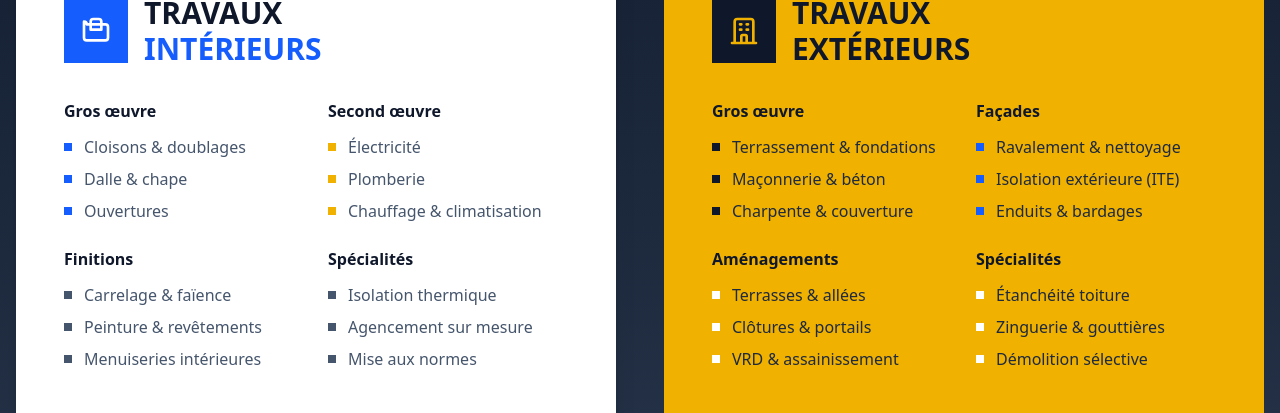
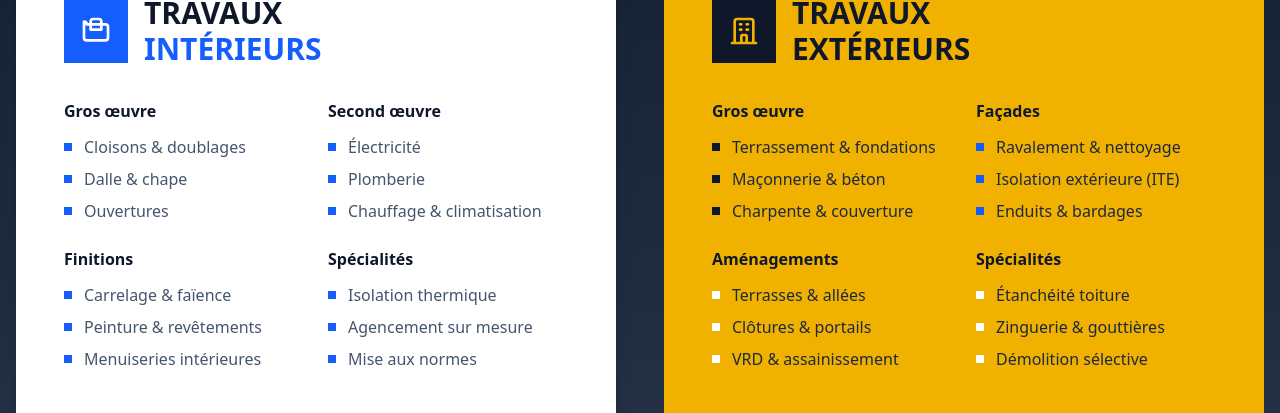
Before and after one commit to mariosrb/btp, a React (Vite) app: page / in a window 1280 px wide. Shown: the part 1331-1744 px from the top of the page. Built offline with nearby package versions, Linux system fonts and the light colour scheme.

Commit message:
Update Home page styling: change bullet colors to blue, adjust button background color, and modify section background for improved aesthetics.

```diff
--- a/src/pages/home.jsx
+++ b/src/pages/home.jsx
@@ -396,15 +396,15 @@ export default function Home() {
                   <h4 className="font-bold text-slate-900 mb-3">Second œuvre</h4>
                   <ul className="space-y-2 text-slate-600">
                     <li className="flex items-start">
-                      <div className="w-2 h-2 bg-yellow-500 mt-2 mr-3 flex-shrink-0"></div>
+                      <div className="w-2 h-2 bg-blue-600 mt-2 mr-3 flex-shrink-0"></div>
                       Électricité
                     </li>
                     <li className="flex items-start">
-                      <div className="w-2 h-2 bg-yellow-500 mt-2 mr-3 flex-shrink-0"></div>
+                      <div className="w-2 h-2 bg-blue-600 mt-2 mr-3 flex-shrink-0"></div>
                       Plomberie
                     </li>
                     <li className="flex items-start">
-                      <div className="w-2 h-2 bg-yellow-500 mt-2 mr-3 flex-shrink-0"></div>
+                      <div className="w-2 h-2 bg-blue-600 mt-2 mr-3 flex-shrink-0"></div>
                       Chauffage & climatisation
                     </li>
                   </ul>
@@ -414,15 +414,15 @@ export default function Home() {
                   <h4 className="font-bold text-slate-900 mb-3">Finitions</h4>
                   <ul className="space-y-2 text-slate-600">
                     <li className="flex items-start">
-                      <div className="w-2 h-2 bg-slate-600 mt-2 mr-3 flex-shrink-0"></div>
+                      <div className="w-2 h-2 bg-blue-600 mt-2 mr-3 flex-shrink-0"></div>
                       Carrelage & faïence
                     </li>
                     <li className="flex items-start">
-                      <div className="w-2 h-2 bg-slate-600 mt-2 mr-3 flex-shrink-0"></div>
+                      <div className="w-2 h-2 bg-blue-600 mt-2 mr-3 flex-shrink-0"></div>
                       Peinture & revêtements
                     </li>
                     <li className="flex items-start">
-                      <div className="w-2 h-2 bg-slate-600 mt-2 mr-3 flex-shrink-0"></div>
+                      <div className="w-2 h-2 bg-blue-600 mt-2 mr-3 flex-shrink-0"></div>
                       Menuiseries intérieures
                     </li>
                   </ul>
@@ -432,15 +432,15 @@ export default function Home() {
                   <h4 className="font-bold text-slate-900 mb-3">Spécialités</h4>
                   <ul className="space-y-2 text-slate-600">
                     <li className="flex items-start">
-                      <div className="w-2 h-2 bg-slate-600 mt-2 mr-3 flex-shrink-0"></div>
+                      <div className="w-2 h-2 bg-blue-600 mt-2 mr-3 flex-shrink-0"></div>
                       Isolation thermique
                     </li>
                     <li className="flex items-start">
-                      <div className="w-2 h-2 bg-slate-600 mt-2 mr-3 flex-shrink-0"></div>
+                      <div className="w-2 h-2 bg-blue-600 mt-2 mr-3 flex-shrink-0"></div>
                       Agencement sur mesure
                     </li>
                     <li className="flex items-start">
-                      <div className="w-2 h-2 bg-slate-600 mt-2 mr-3 flex-shrink-0"></div>
+                      <div className="w-2 h-2 bg-blue-600 mt-2 mr-3 flex-shrink-0"></div>
                       Mise aux normes
                     </li>
                   </ul>
@@ -630,7 +630,7 @@ export default function Home() {
                     <p className="text-slate-600 text-sm mb-4">{item.desc}</p>
                     <Link
                       to="/location"
-                      className="block w-full py-3 bg-yellow-500 text-slate-900 font-bold text-center hover:bg-yellow-400 transition-colors duration-200"
+                      className="block w-full py-3 bg--300 text-slate-900 font-bold text-center hover:bg-yellow-400 transition-colors duration-200"
                     >
                       LOUER CETTE BENNE
                     </Link>
@@ -702,7 +702,7 @@ export default function Home() {
                 </div>
               </div>
 
-              <div className="mt-10 bg-slate-200 p-6 shadow-lg">
+              <div className="mt-10 bg-slate-100 p-6 shadow-lg">
                 <div className="flex items-center space-x-4">
                   <div className="w-12 h-12 bg-yellow-500 flex items-center justify-center flex-shrink-0">
                     <svg className="w-6 h-6 text-slate-900" fill="none" stroke="currentColor" viewBox="0 0 24 24">
@@ -718,6 +718,7 @@ export default function Home() {
                 </div>
               </div>
             </div>
+
 
             <div className="lg:col-span-7">
               <div className="bg-slate-50 p-12 shadow-xl">
```
